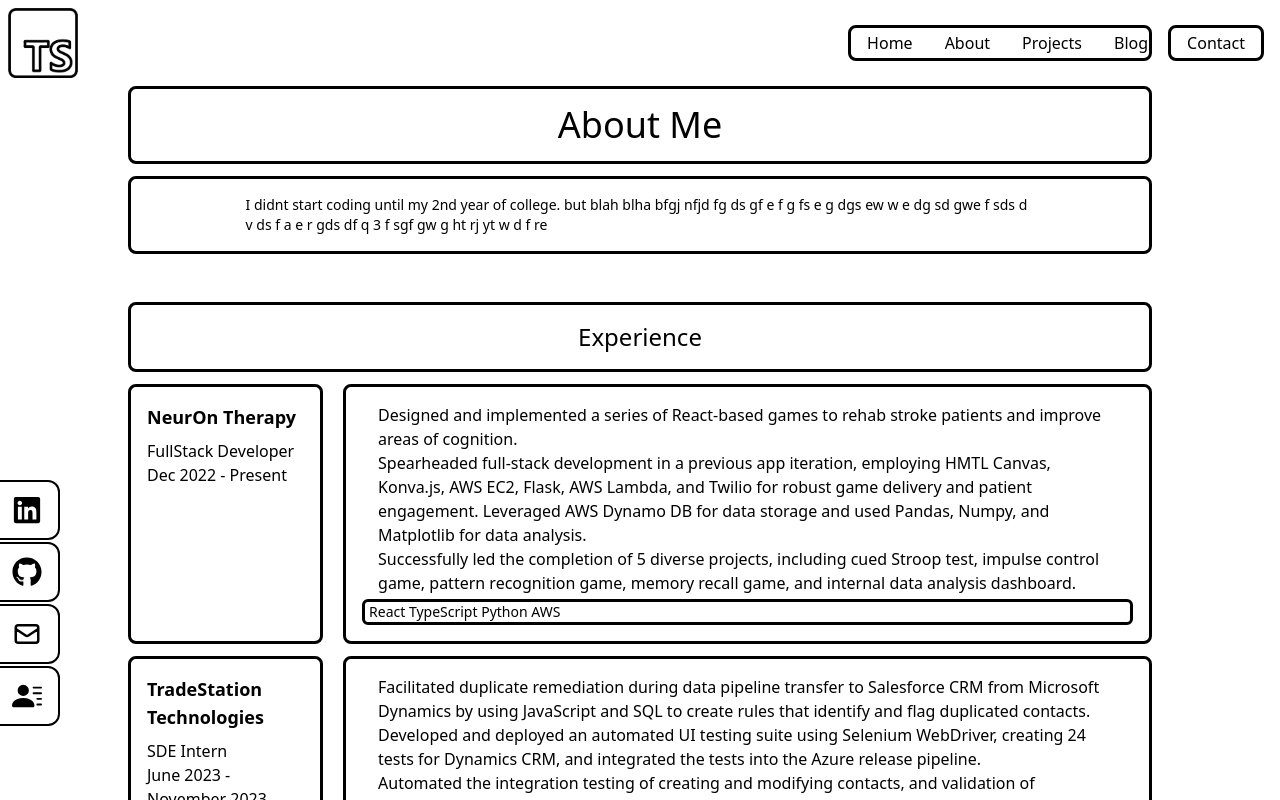
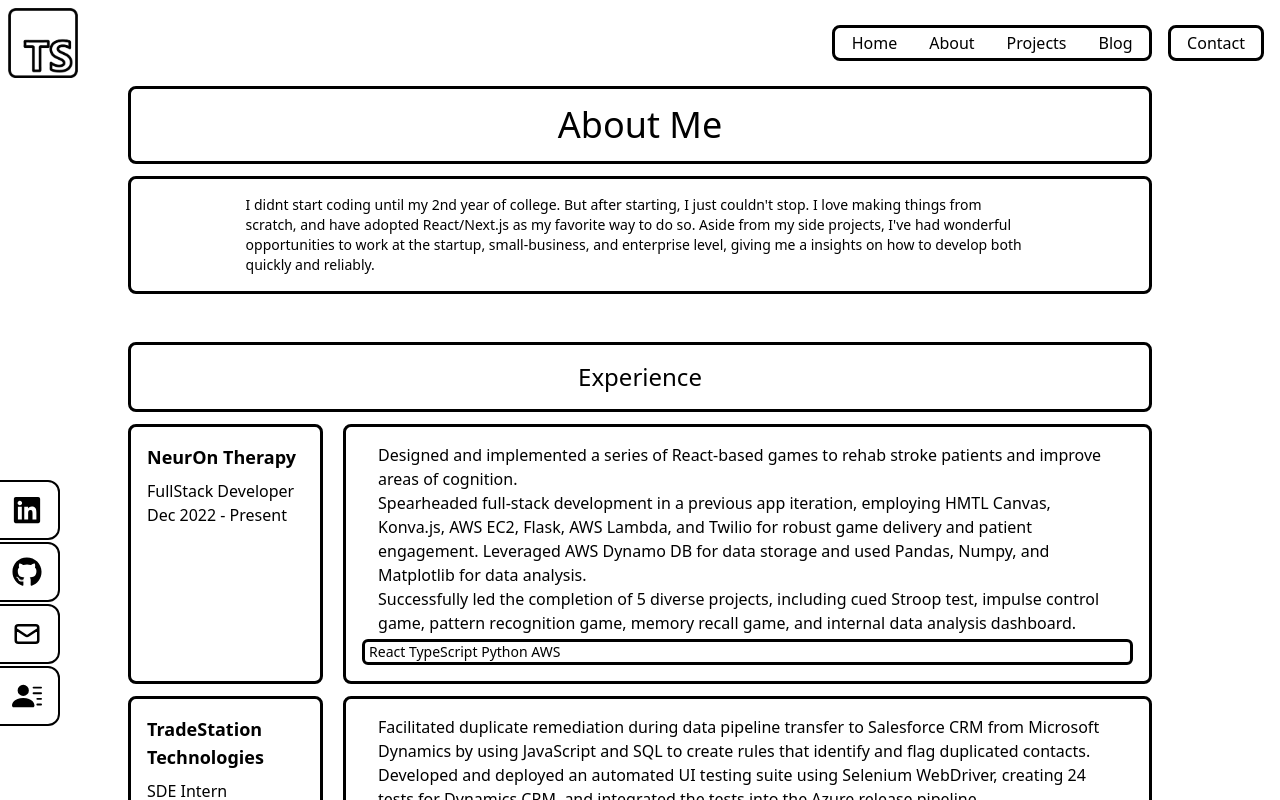
Before and after one commit to timshaww/portfolio, a React (Vite) app: page /about in a window 1280 px wide. Shown: the top 800 px of the page. Built offline with nearby package versions, Linux system fonts and the light colour scheme.

Commit message:
changes to about, minor navbar stuff

```diff
--- a/src/components/About.tsx
+++ b/src/components/About.tsx
@@ -35,9 +35,13 @@ const About = () => {
 			</div>
 			<div className='flex justify-center border-black border-[3px]  mt-3 rounded-lg text-sm w-[80%] mx-4 p-4'>
 				<div className='lg:max-w-[80%]'>
-					I didnt start coding until my 2nd year of college. but blah
-					blha bfgj nfjd fg ds gf e f g fs e g dgs ew w e dg sd gwe f
-					sds d v ds f a e r gds df q 3 f sgf gw g ht rj yt w d f re
+					I didnt start coding until my 2nd year of college. But after
+					starting, I just couldn't stop. I love making things from
+					scratch, and have adopted React/Next.js as my favorite way
+					to do so. Aside from my side projects, I've had wonderful
+					opportunities to work at the startup, small-business, and
+					enterprise level, giving me a insights on how to develop
+					both quickly and reliably.
 				</div>
 			</div>
 			<div className=' flex justify-center border-black border-[3px] p-4 mt-12 rounded-lg text-2xl w-[80%] mx-4'>
--- a/src/components/Logo.tsx
+++ b/src/components/Logo.tsx
@@ -1,9 +1,7 @@
 import PortfolioLogo from '../assets/Portfolio.png';
 
 const Logo = () => {
-	return (
-		<img src={PortfolioLogo} alt='Logo Image' style={{ width: '70px' }} />
-	);
+	return <img src={PortfolioLogo} className='size-[70px]' />;
 };
 
 export default Logo;
--- a/src/components/NavBar.tsx
+++ b/src/components/NavBar.tsx
@@ -13,7 +13,7 @@ const NavBar = () => {
 		<>
 			{/* menu */}
 			<ul className='hidden md:flex'>
-				<div className='flex flex-row items-center border-black border-[3px] rounded-lg w-[19rem]'>
+				<div className='flex flex-row items-center justify-center border-black border-[3px] rounded-lg w-[20rem]'>
 					<li className='hover:font-bold hover:underline duration-100'>
 						<Link to='/'>Home</Link>
 					</li>
```
